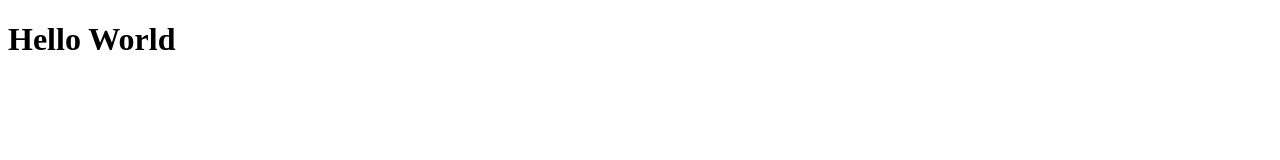
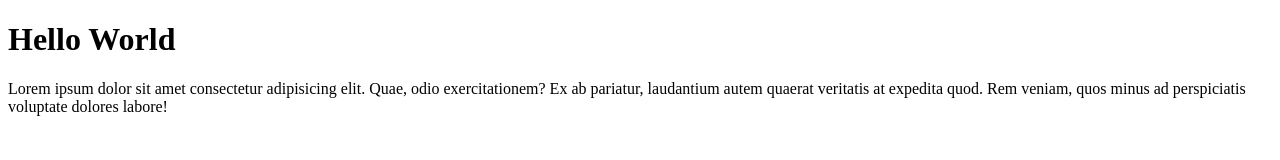
Before and after one commit to MuhammadSyafrizal/rizal-git-test, a plain HTML site: page index.html in a window 1280 px wide. Drawn offline with Linux system fonts and the light colour scheme.

Commit message:
menambahkan paragraf

```diff
--- a/index.html
+++ b/index.html
@@ -7,5 +7,6 @@
 </head>
 <body>
     <h1>Hello World</h1>
+    <p>Lorem ipsum dolor sit amet consectetur adipisicing elit. Quae, odio exercitationem? Ex ab pariatur, laudantium autem quaerat veritatis at expedita quod. Rem veniam, quos minus ad perspiciatis voluptate dolores labore!</p>
 </body>
 </html>
```
